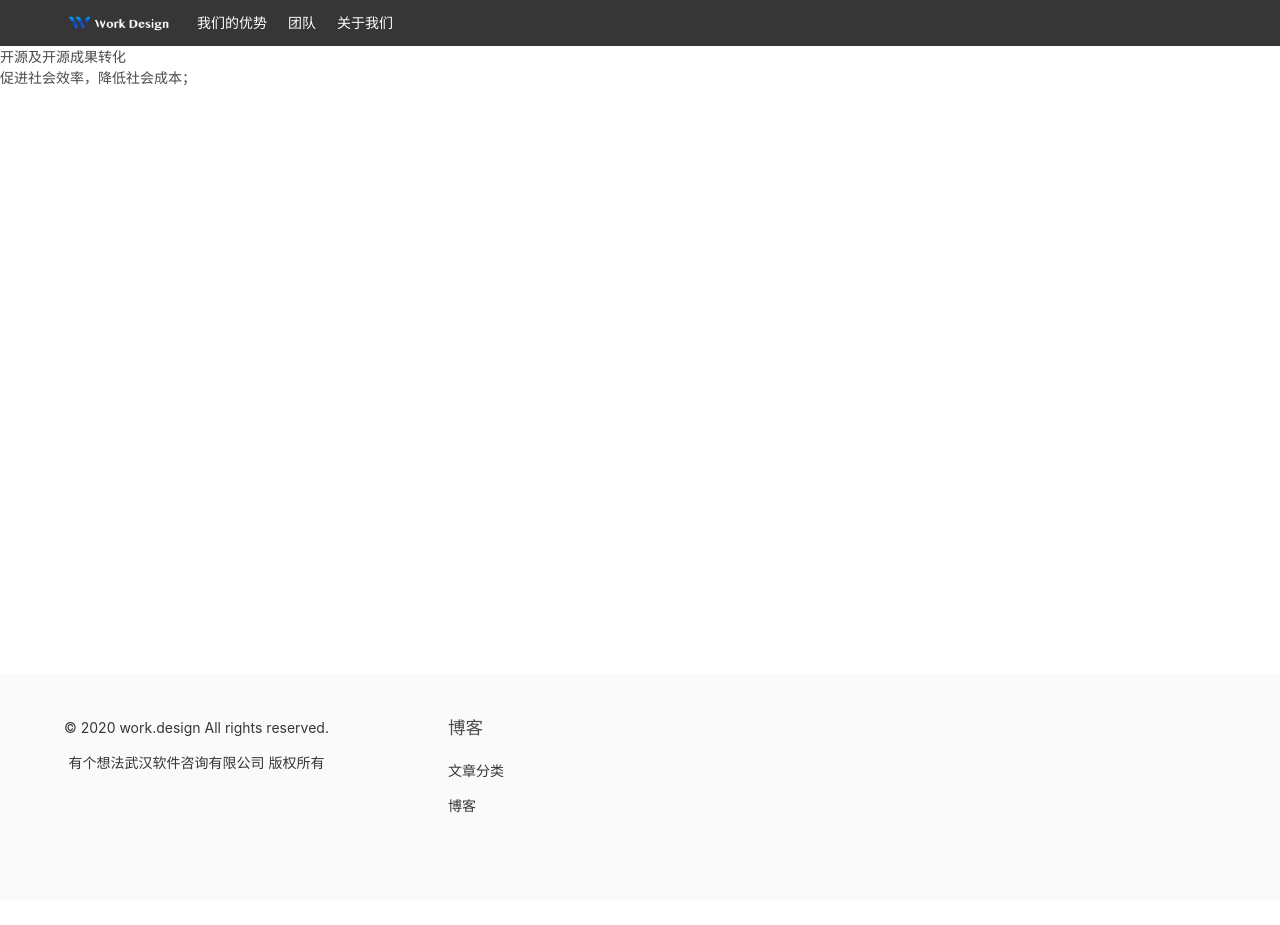
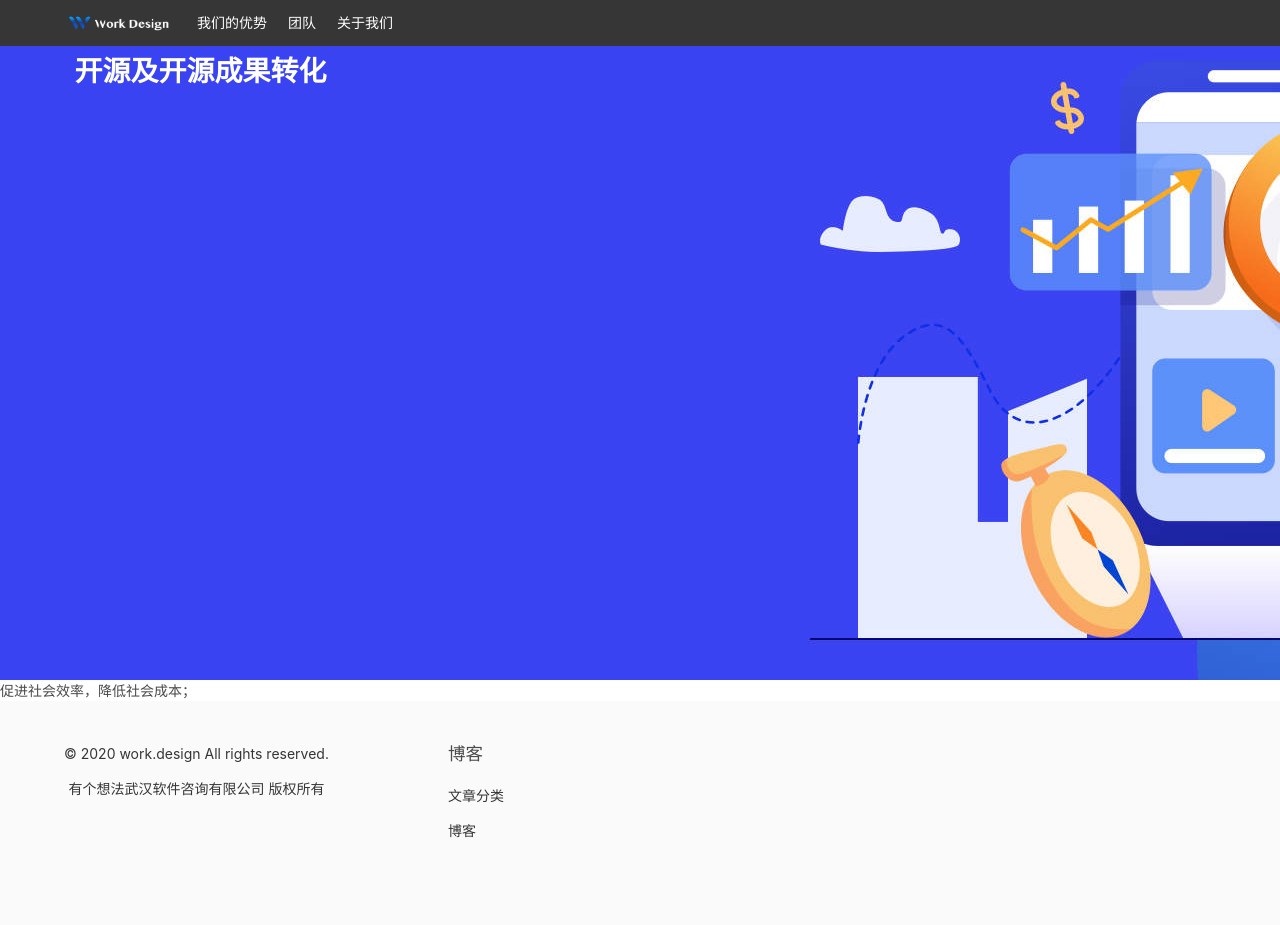
Before and after one commit to yigexiangfa/yigexiangfa.github.io, a Jekyll site: the page built from about/index.html, in a window 1280 px wide. Built offline with Jekyll 4.4.1, drawn with Linux system fonts in a browser that asks for light colours; before the commit the page ends 900 px from its top, so only the background shows below that.

Commit message:
add an pic

```diff
--- a/about/index.html
+++ b/about/index.html
@@ -3,8 +3,15 @@ title: 关于我们
 layout: default
 ---
 
-<div class="ui segment">
-  <p>开源及开源成果转化</p>
+<div class="hero" style="background-image: url(/assets/images/about.jpg); height: 634px;">
+  <div class="tile is-parent container" style="width: 100%;">
+    <div class="tile is-vertical is-6">
+      <h1 class="title has-text-white">开源及开源成果转化</h1>
+    </div>
+    <div class="tile is-6"></div>
+  </div>
+</div>
+
+<div>
   <p>促进社会效率，降低社会成本；</p>
-  <p></p>
 </div>
```
Also changed, not shown: assets/images/about.jpg (added), assets/images/about.png (deleted).
